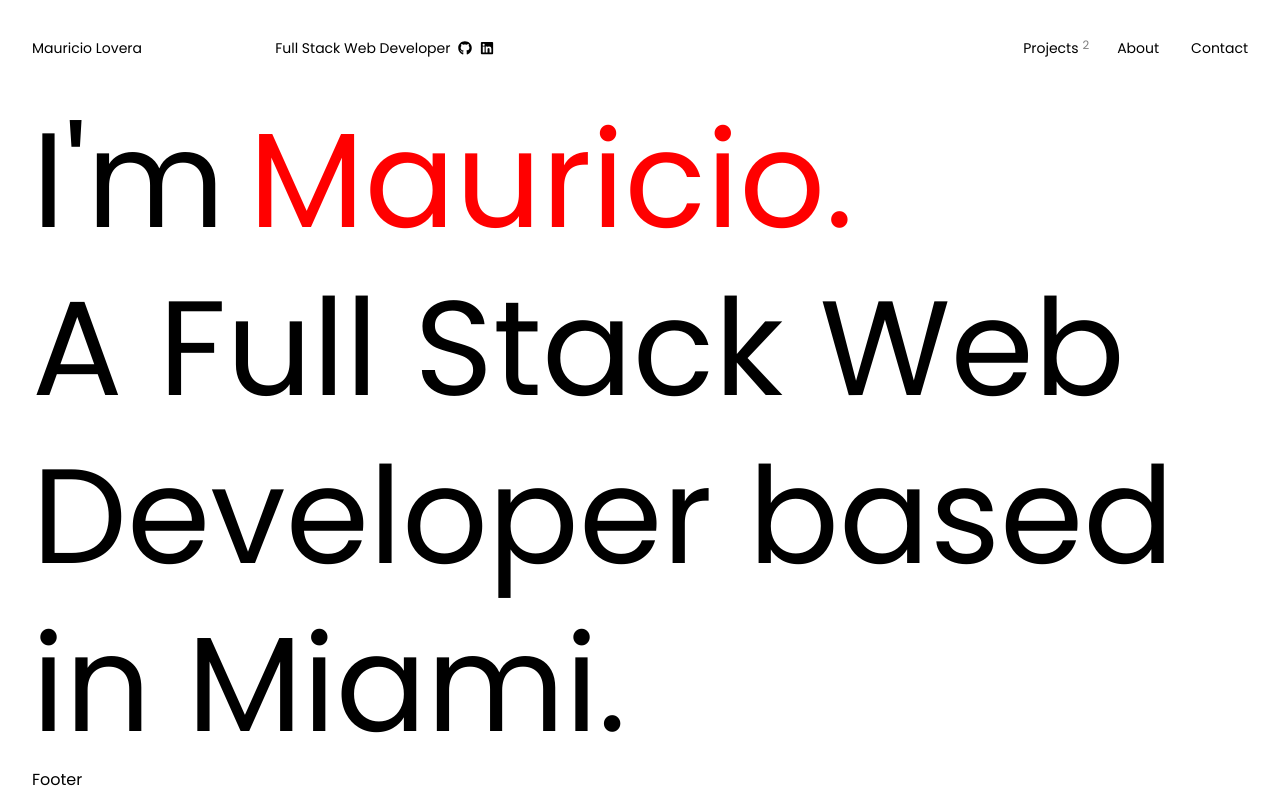
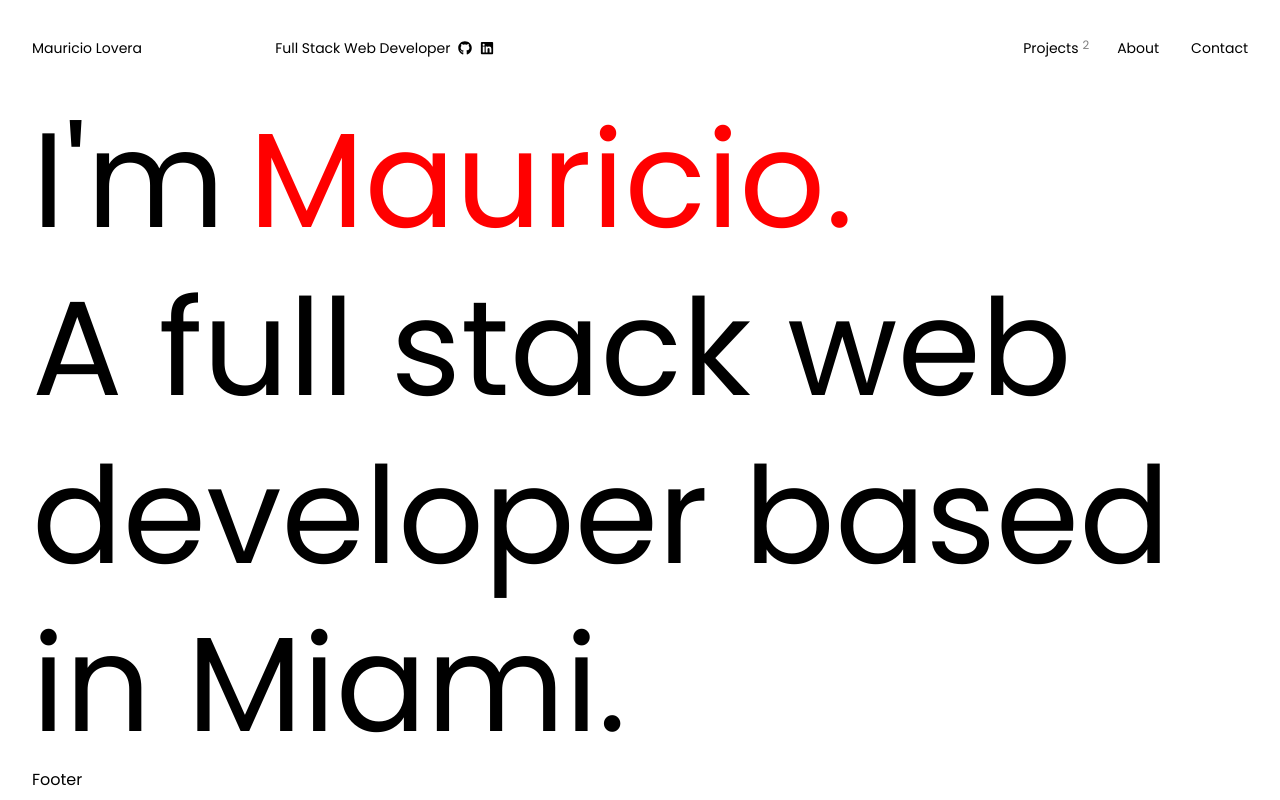
Before and after one commit to mauLovera/Portfolio, a Next.js app: page / in a window 1280 px wide. Built offline with nearby package versions, Linux system fonts and the light colour scheme; a web font is replaced by a local one.

Commit message:
update: landing banner component

```diff
--- a/components/common/LandingBanner/LandingBanner.module.scss
+++ b/components/common/LandingBanner/LandingBanner.module.scss
@@ -24,6 +24,7 @@
   max-width: $max-width;
 
   h1 {
+    position: relative;
     display: flex;
     flex-direction: column;
     font-size: $size_128px;
@@ -52,4 +53,24 @@
       overflow: hidden;
     }
   }
+
+  //! SCROLL CIRCLE
+  // .scroll {
+  //   position: absolute;
+  //   margin: auto;
+  //   bottom: 5%;
+
+  //   display: flex;
+  //   justify-content: center;
+  //   align-items: center;
+
+  //   border-radius: 50%;
+  //   background-color: black;
+  //   color: whitesmoke;
+  //   font-size: $size_12px;
+  //   font-weight: 600;
+
+  //   height: $size_64px;
+  //   width: $size_64px;
+  // }
 }
--- a/components/common/LandingBanner/LandingBanner.tsx
+++ b/components/common/LandingBanner/LandingBanner.tsx
@@ -36,6 +36,18 @@ const lineAnimation = {
   },
 }
 
+// const scrollCircleAnimation = {
+//   initial: { scale: 0 },
+//   animate: {
+//     scale: 1,
+//     transition: {
+//       ease: [0.6, 0.01, -0.05, 0.95],
+//       duration: 2,
+//       delay: 4,
+//     },
+//   },
+// }
+
 export default function LandingBanner() {
   return (
     <section className={styles.container}>
@@ -43,6 +55,7 @@ export default function LandingBanner() {
         <TopRow />
         <BottomRows />
       </motion.h1>
+      {/* <ScrollDown /> */}
     </section>
   )
 }
@@ -77,7 +90,7 @@ function TopRow() {
 }
 
 function BottomRows() {
-  const text: string[] = ['A Full Stack Web', 'Developer based', 'in Miami.']
+  const text: string[] = ['A full stack web', 'developer based', 'in Miami.']
 
   return (
     <motion.span
@@ -94,3 +107,19 @@ function BottomRows() {
     </motion.span>
   )
 }
+
+// function ScrollDown() {
+//   return (
+//     <motion.div
+//       className={styles.scroll}
+//       variants={scrollCircleAnimation}
+//       initial="initial"
+//       animate="animate"
+//     >
+//       <span>
+//         scroll <br />
+//         down
+//       </span>
+//     </motion.div>
+//   )
+// }
```
